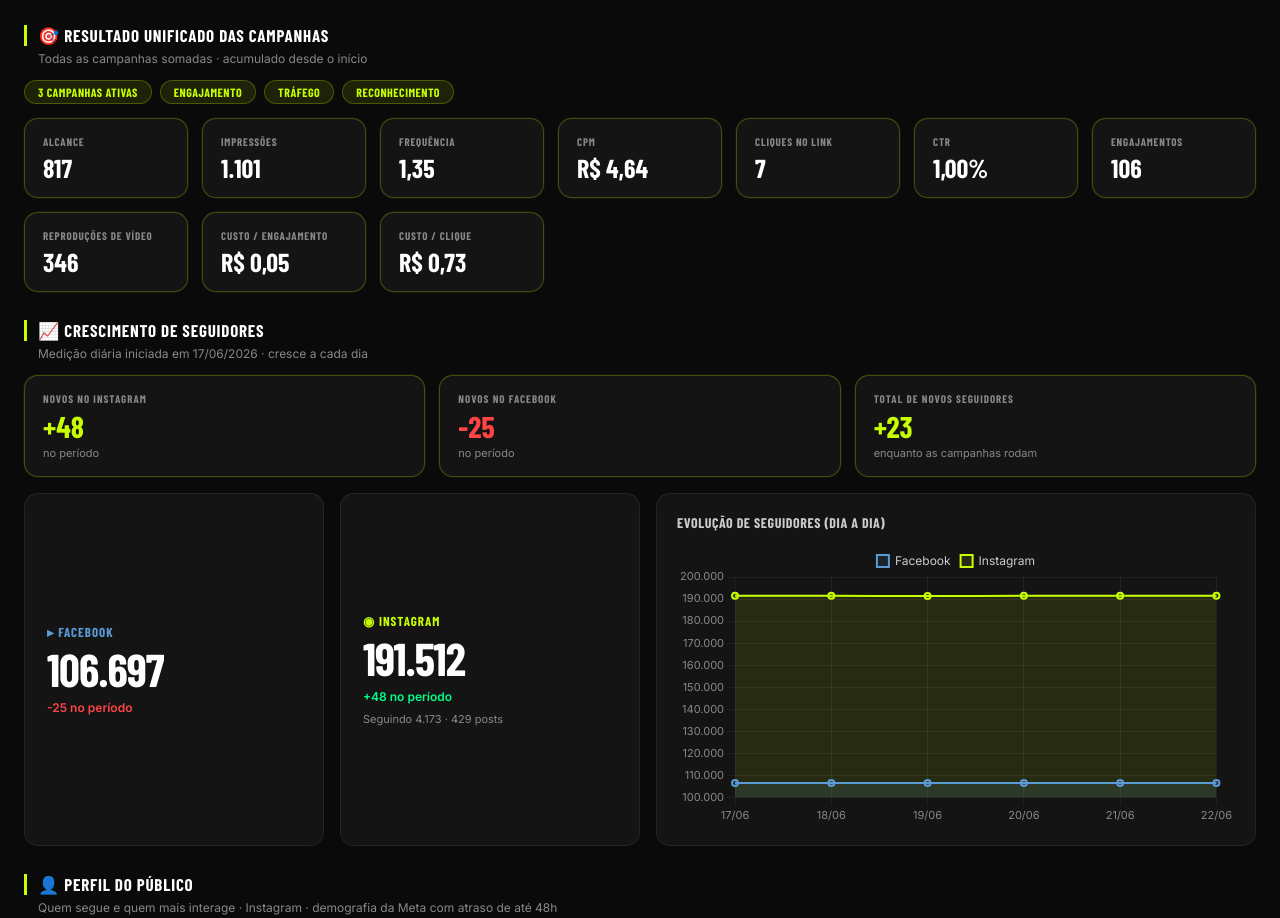
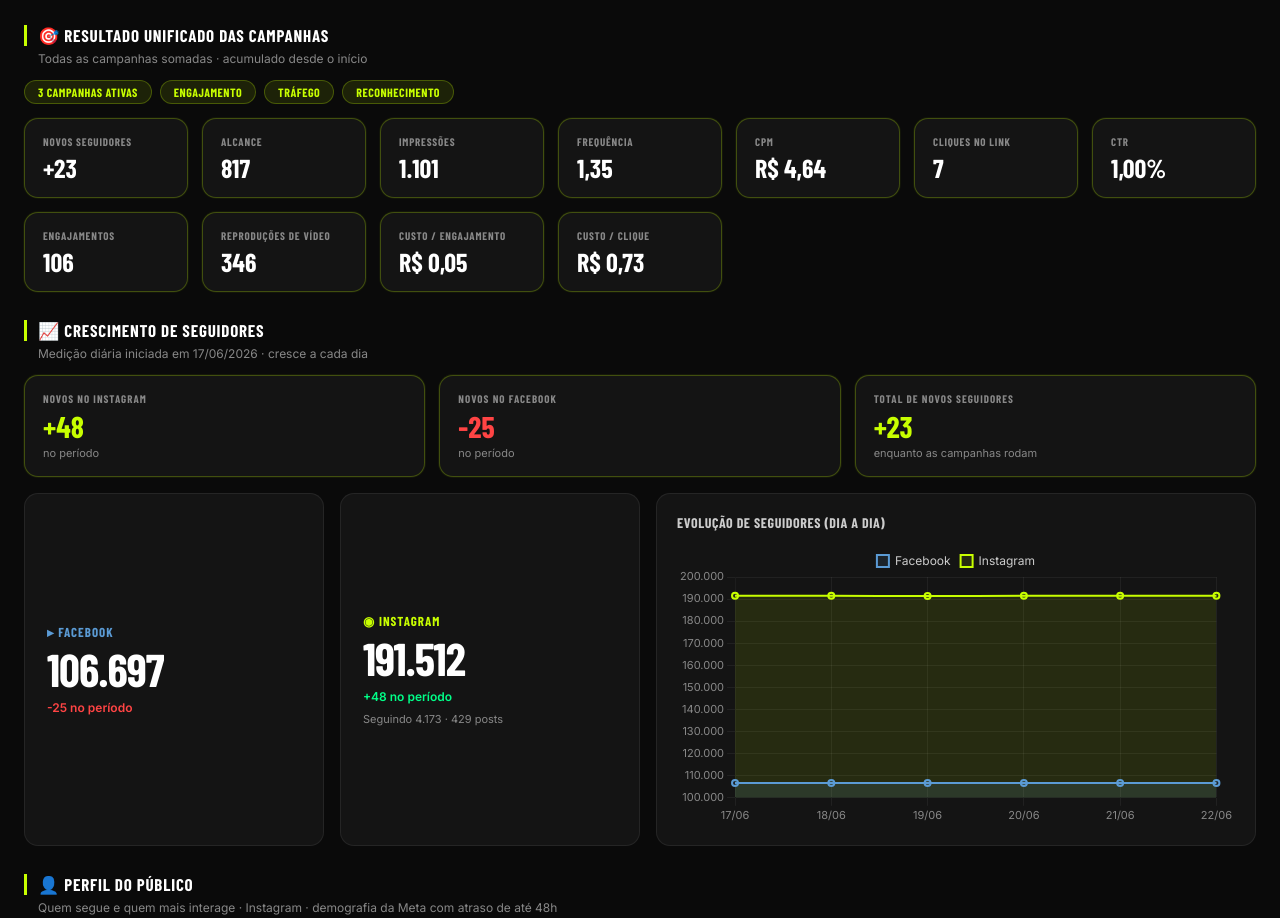
Before and after one commit to contato-lab/cezinha-madureira, a plain HTML site: page index.html in a window 1280 px wide. Shown: the part 1353-2271 px from the top of the page. Drawn offline with nearby package versions, Linux system fonts and the light colour scheme; a web font is replaced by a local one.

Commit message:
feat: card 'Novos seguidores' no resultado unificado das campanhas
Co-Authored-By: Claude Opus 4.8 <noreply@anthropic.com>

```diff
--- a/index.html
+++ b/index.html
@@ -448,7 +448,10 @@ function renderConsolidado(){
   const chipEl=document.getElementById('consChips');
   if(chipEl) chipEl.innerHTML = chips.map(c=>`<span class="cons-chip">${esc(c)}</span>`).join('');
   const freq=(t.frequency||0).toLocaleString('pt-BR',{minimumFractionDigits:2,maximumFractionDigits:2});
+  const g=growthInPeriod();
+  const nf = g.total!=null ? ((g.total>0?'+':'')+fmtN(g.total)) : '—';
   const M=[
+    ['Novos seguidores', nf],
     ['Alcance', fmtN(t.reach)],
     ['Impressões', fmtN(t.impressions)],
     ['Frequência', freq],
```
